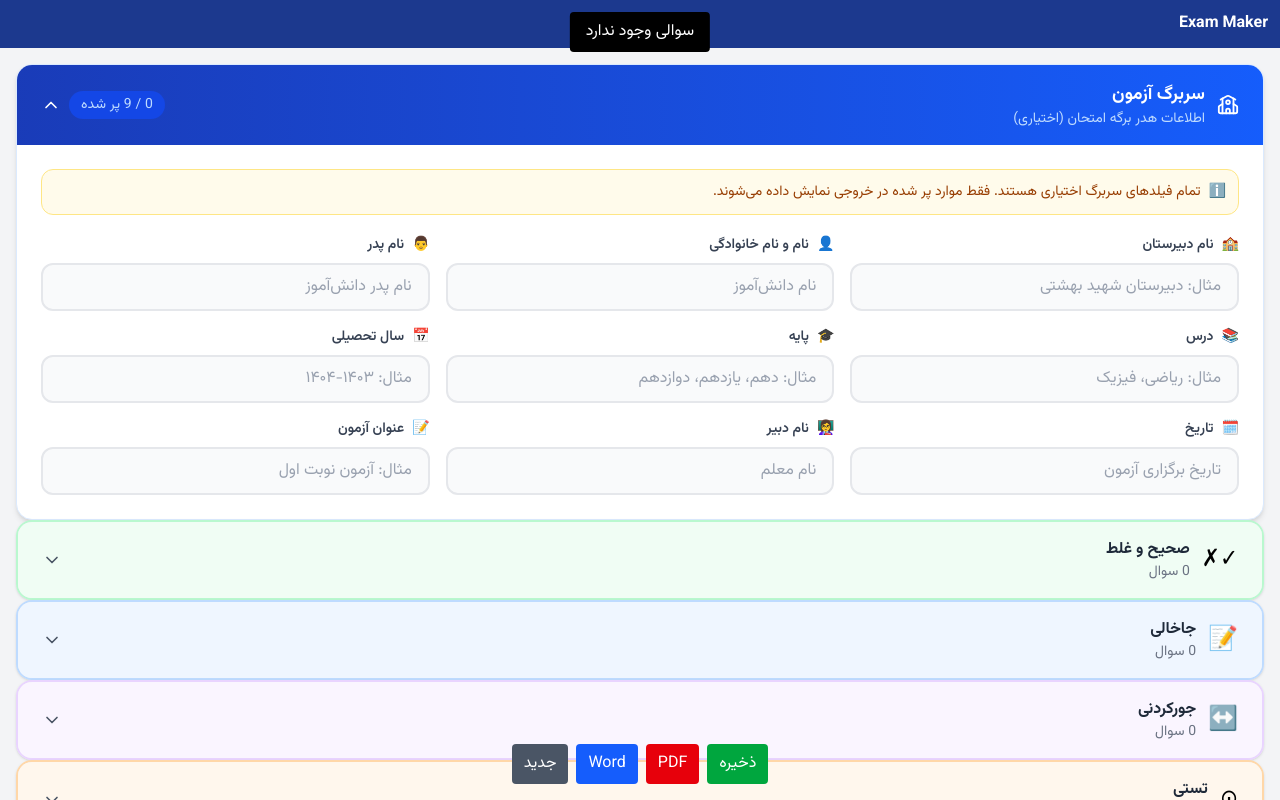
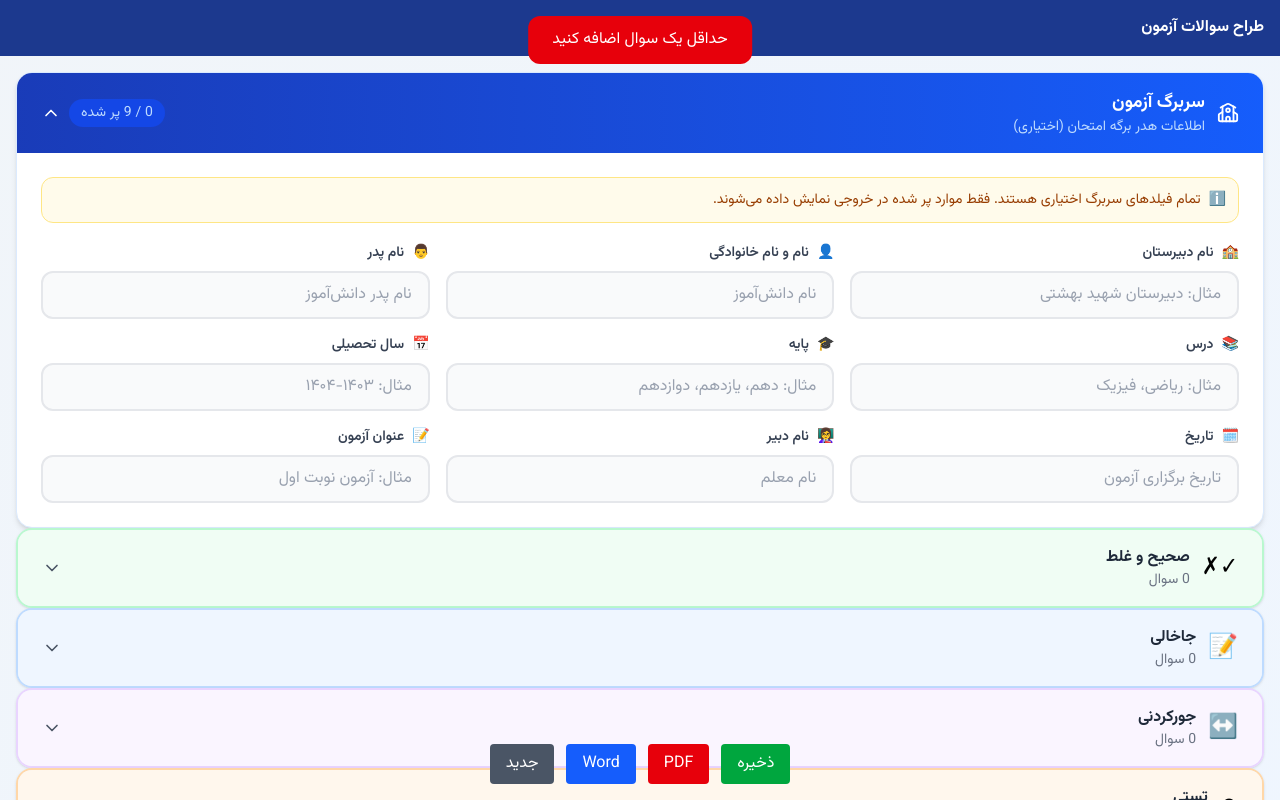
Before and after one commit to pahang52/Exam-maker, a React (Vite) app: page / in a window 1280 px wide. Both pictures are taken after a click on the button "ذخیره". Shown: the top 800 px of the page. Built offline with nearby package versions, Linux system fonts and the light colour scheme.

Commit message:
Update App.tsx

```diff
--- a/src/App.tsx
+++ b/src/App.tsx
@@ -1,16 +1,41 @@
 import React, { useState, useEffect } from 'react';
 import { v4 as uuidv4 } from 'uuid';
 
-import { Question, QuestionType, HeaderInfo, ExamData } from './types';
+import {
+  Question,
+  QuestionType,
+  HeaderInfo,
+  ExamData,
+  QUESTION_TYPE_LABELS
+} from './types';
+
 import { saveExam, getAllExams } from './utils/storage';
-
 import { exportPDF, exportWord } from './utils/export';
 
 import HeaderForm from './components/HeaderForm';
 import QuestionSection from './components/QuestionSection';
 import ExamList from './components/ExamList';
 
-const QUESTION_TYPES: { type: QuestionType; icon: string; bgColor: string; borderColor: string }[] = [
+import {
+  Download,
+  Save,
+  List,
+  PlusCircle,
+  Printer,
+  BookOpen,
+  AlertCircle,
+  CheckCircle2,
+  Trash2,
+  Menu,
+  X
+} from 'lucide-react';
+
+const QUESTION_TYPES: {
+  type: QuestionType;
+  icon: string;
+  bgColor: string;
+  borderColor: string;
+}[] = [
   { type: 'true-false', icon: '✓✗', bgColor: 'bg-green-50', borderColor: 'border-green-200' },
   { type: 'fill-blank', icon: '📝', bgColor: 'bg-blue-50', borderColor: 'border-blue-200' },
   { type: 'matching', icon: '↔️', bgColor: 'bg-purple-50', borderColor: 'border-purple-200' },
@@ -31,19 +56,28 @@ const defaultHeader: HeaderInfo = {
   examTitle: '',
 };
 
+type Tab = 'designer' | 'saved';
+
 const App: React.FC = () => {
-  const [activeTab, setActiveTab] = useState<'designer' | 'saved'>('designer');
+  const [activeTab, setActiveTab] = useState<Tab>('designer');
   const [header, setHeader] = useState<HeaderInfo>(defaultHeader);
   const [questions, setQuestions] = useState<Question[]>([]);
-  const [examId, setExamId] = useState(uuidv4());
+  const [examId, setExamId] = useState<string>(uuidv4());
   const [savedExams, setSavedExams] = useState<ExamData[]>([]);
-  const [notification, setNotification] = useState<string | null>(null);
+  const [notification, setNotification] =
+    useState<{ msg: string; type: 'success' | 'error' } | null>(null);
+  const [mobileMenuOpen, setMobileMenuOpen] = useState(false);
 
   useEffect(() => {
     setSavedExams(getAllExams());
   }, []);
 
-  const totalScore = questions.reduce((s, q) => s + q.score, 0);
+  const showNotification = (msg: string, type: 'success' | 'error' = 'success') => {
+    setNotification({ msg, type });
+    setTimeout(() => setNotification(null), 3000);
+  };
+
+  const totalScore = questions.reduce((sum, q) => sum + q.score, 0);
 
   const getExamData = (): ExamData => ({
     id: examId,
@@ -54,85 +88,138 @@ const App: React.FC = () => {
     updatedAt: new Date().toISOString(),
   });
 
+  const handleAddQuestion = (question: Question) => {
+    setQuestions(prev => [...prev, question]);
+  };
+
+  const handleUpdateQuestion = (updated: Question) => {
+    setQuestions(prev =>
+      prev.map(q => (q.id === updated.id ? updated : q))
+    );
+  };
+
+  const handleDeleteQuestion = (id: string) => {
+    setQuestions(prev => prev.filter(q => q.id !== id));
+  };
+
   const handleSave = () => {
-    if (!questions.length) return setNotification('سوالی وجود ندارد');
+    if (!questions.length) {
+      showNotification('حداقل یک سوال اضافه کنید', 'error');
+      return;
+    }
+
     saveExam(getExamData());
     setSavedExams(getAllExams());
-    setNotification('ذخیره شد');
+    showNotification('آزمون ذخیره شد ✅');
   };
 
+  // ✅ PDF FIXED
   const handlePrint = async () => {
-    if (!questions.length) return setNotification('سوالی وجود ندارد');
-    await exportPDF(getExamData());
-    setNotification('PDF ساخته شد');
+    if (!questions.length) {
+      showNotification('ابتدا سوال اضافه کنید', 'error');
+      return;
+    }
+
+    try {
+      await exportPDF("exam-root");
+      showNotification('PDF ساخته شد ✅');
+    } catch {
+      showNotification('خطا در PDF', 'error');
+    }
   };
 
-  const handleWord = async () => {
-    if (!questions.length) return setNotification('سوالی وجود ندارد');
-    await exportWord(getExamData());
-    setNotification('Word ساخته شد');
+  // ✅ WORD FIXED
+  const handleDownloadWord = async () => {
+    if (!questions.length) {
+      showNotification('ابتدا سوال اضافه کنید', 'error');
+      return;
+    }
+
+    try {
+      await exportWord(getExamData());
+      showNotification('Word ساخته شد ✅');
+    } catch {
+      showNotification('خطا در Word', 'error');
+    }
   };
 
-  const handleNew = () => {
+  const handleNewExam = () => {
+    if (questions.length && !confirm('آیا مطمئن هستید؟')) return;
+
     setHeader(defaultHeader);
     setQuestions([]);
     setExamId(uuidv4());
   };
 
+  const handleEditExam = (exam: ExamData) => {
+    setHeader(exam.header);
+    setQuestions(exam.questions);
+    setExamId(exam.id);
+    setActiveTab('designer');
+  };
+
+  const questionsByType = Object.fromEntries(
+    QUESTION_TYPES.map(qt => [
+      qt.type,
+      questions.filter(q => q.type === qt.type)
+    ])
+  );
+
   return (
-    <div dir="rtl" className="min-h-screen bg-gray-100">
+    <div className="min-h-screen bg-gradient-to-br from-slate-100 to-blue-50" dir="rtl">
 
+      {/* Notification */}
       {notification && (
-        <div className="fixed top-3 left-1/2 -translate-x-1/2 bg-black text-white px-4 py-2 rounded">
-          {notification}
+        <div className={`fixed top-4 left-1/2 -translate-x-1/2 z-50 px-6 py-3 rounded-xl text-white ${
+          notification.type === 'success' ? 'bg-green-600' : 'bg-red-600'
+        }`}>
+          {notification.msg}
         </div>
       )}
 
-      <header className="bg-blue-900 text-white p-3 font-bold">
-        Exam Maker
+      {/* HEADER */}
+      <header className="bg-blue-900 text-white p-4">
+        <h1 className="font-bold">طراح سوالات آزمون</h1>
       </header>
 
-      <main className="p-4">
+      {/* IMPORTANT ROOT FOR PDF */}
+      <main id="exam-root" className="p-4">
 
         {activeTab === 'designer' ? (
           <>
             <HeaderForm header={header} onChange={setHeader} />
 
-            {QUESTION_TYPES.map(q => (
+            {QUESTION_TYPES.map(qt => (
               <QuestionSection
-                key={q.type}
-                type={q.type}
-                questions={questions.filter(x => x.type === q.type)}
+                key={qt.type}
+                type={qt.type}
+                questions={questionsByType[qt.type] || []}
                 allQuestionsCount={questions.length}
                 startIndex={1}
-                onAdd={(q) => setQuestions([...questions, q])}
-                onUpdate={(q) =>
-                  setQuestions(prev => prev.map(x => x.id === q.id ? q : x))
-                }
-                onDelete={(id) =>
-                  setQuestions(prev => prev.filter(x => x.id !== id))
-                }
-                icon={q.icon}
-                bgColor={q.bgColor}
-                borderColor={q.borderColor}
+                onAdd={handleAddQuestion}
+                onUpdate={handleUpdateQuestion}
+                onDelete={handleDeleteQuestion}
+                icon={qt.icon}
+                bgColor={qt.bgColor}
+                borderColor={qt.borderColor}
               />
             ))}
 
-            {/* FIXED ACTION BAR */}
-            <div className="fixed bottom-4 left-0 right-0 flex justify-center gap-2">
-              <button onClick={handleSave} className="bg-green-600 text-white px-3 py-2 rounded">
+            {/* ACTIONS */}
+            <div className="fixed bottom-4 left-0 right-0 flex justify-center gap-3">
+              <button onClick={handleSave} className="bg-green-600 text-white px-4 py-2 rounded">
                 ذخیره
               </button>
 
-              <button onClick={handlePrint} className="bg-red-600 text-white px-3 py-2 rounded">
+              <button onClick={handlePrint} className="bg-red-600 text-white px-4 py-2 rounded">
                 PDF
               </button>
 
-              <button onClick={handleWord} className="bg-blue-600 text-white px-3 py-2 rounded">
+              <button onClick={handleDownloadWord} className="bg-blue-600 text-white px-4 py-2 rounded">
                 Word
               </button>
 
-              <button onClick={handleNew} className="bg-gray-600 text-white px-3 py-2 rounded">
+              <button onClick={handleNewExam} className="bg-gray-600 text-white px-4 py-2 rounded">
                 جدید
               </button>
             </div>
@@ -140,12 +227,7 @@ const App: React.FC = () => {
         ) : (
           <ExamList
             exams={savedExams}
-            onEdit={(e) => {
-              setHeader(e.header);
-              setQuestions(e.questions);
-              setExamId(e.id);
-              setActiveTab('designer');
-            }}
+            onEdit={handleEditExam}
             onRefresh={() => setSavedExams(getAllExams())}
           />
         )}
```
